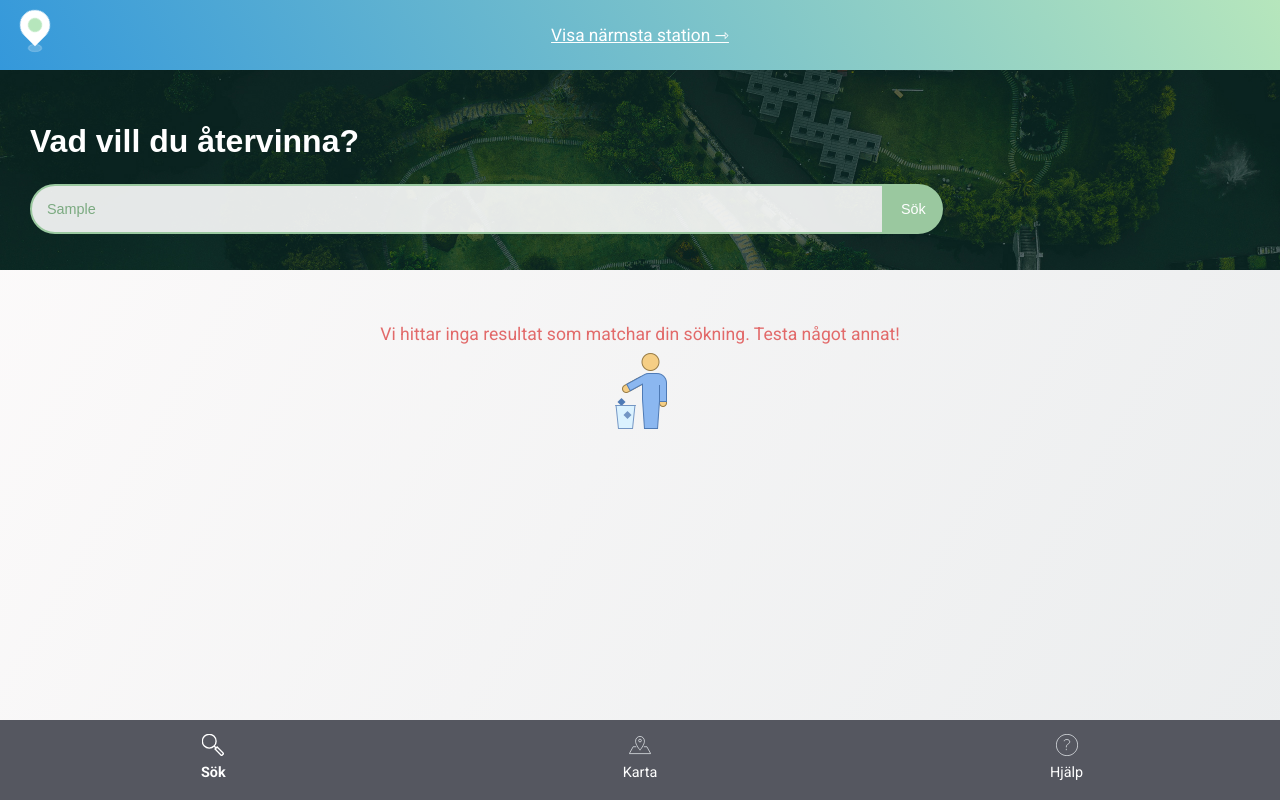
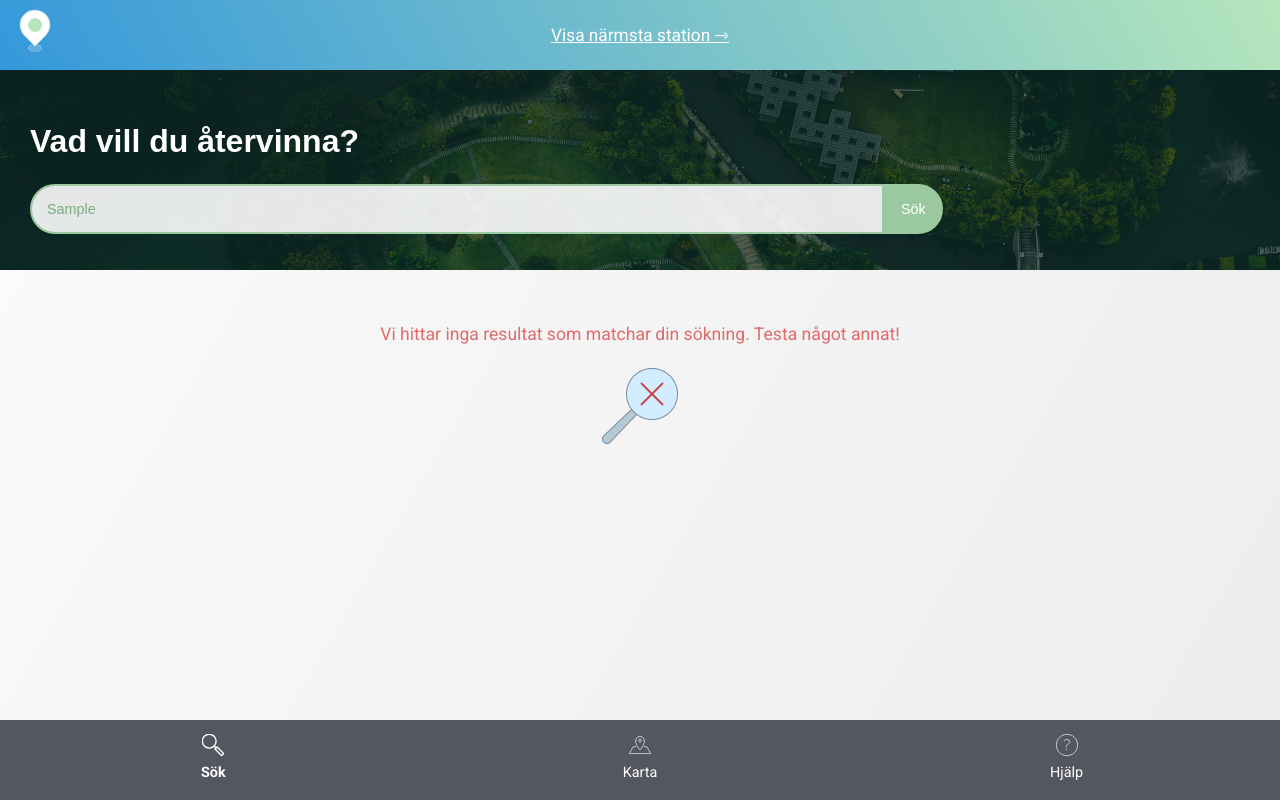
Before and after one commit to uddesson/atervinn-stan-prototype, a React (Create React App) app: page / in a window 1280 px wide. Both pictures are taken after typing "Sample" into the empty fields and a click on the input "Sök". Built offline with nearby package versions, Linux system fonts and the light colour scheme; a web font is replaced by a local one.

Commit message:
Display no results-icon in search-view

```diff
--- a/src/App.css
+++ b/src/App.css
@@ -234,6 +234,11 @@ input[type='submit'] {
 
 .margin-top {
     margin-top: 5px;
+}
+
+
+.margin-top-large {
+    margin-top: 15px;
 }
 
 .margin-y-30 {
--- a/src/components/SearchOutput.js
+++ b/src/components/SearchOutput.js
@@ -1,7 +1,7 @@
 
 import React from 'react';
 import Placeholder from './Placeholder';
-import miscIcon from '../icons/icons8-disposal-80.png';
+import NoResultsIcon from '../icons/icons8-clear-search-80.png';
 
 function SearchOutput(props){
     return(
@@ -22,7 +22,7 @@ function SearchOutput(props){
             <span className="warning">{props.noResults}</span>
 
             {props.noResults &&
-                <img src={miscIcon} alt="Papperskorg" className="block center"></img>
+                <img src={NoResultsIcon} alt="Papperskorg" className="icon-medium margin-top-large block center"></img>
             }
         </p>
     );
```
